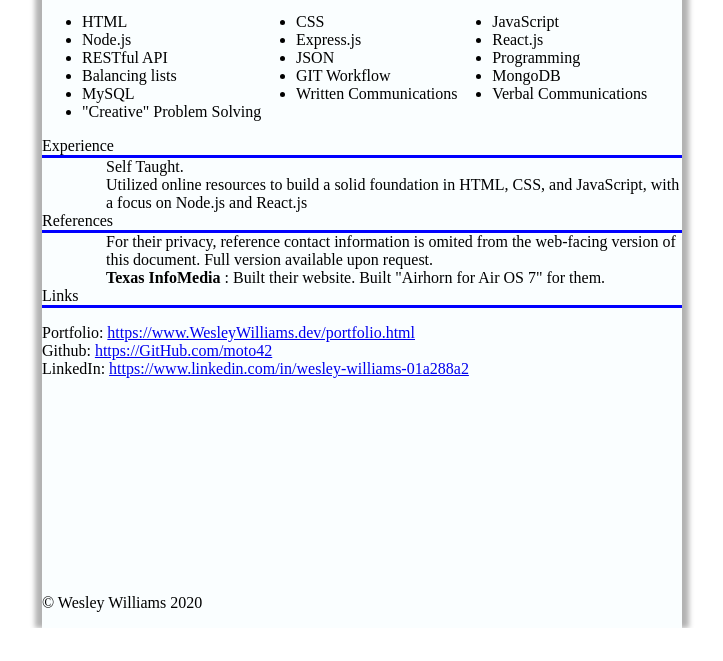
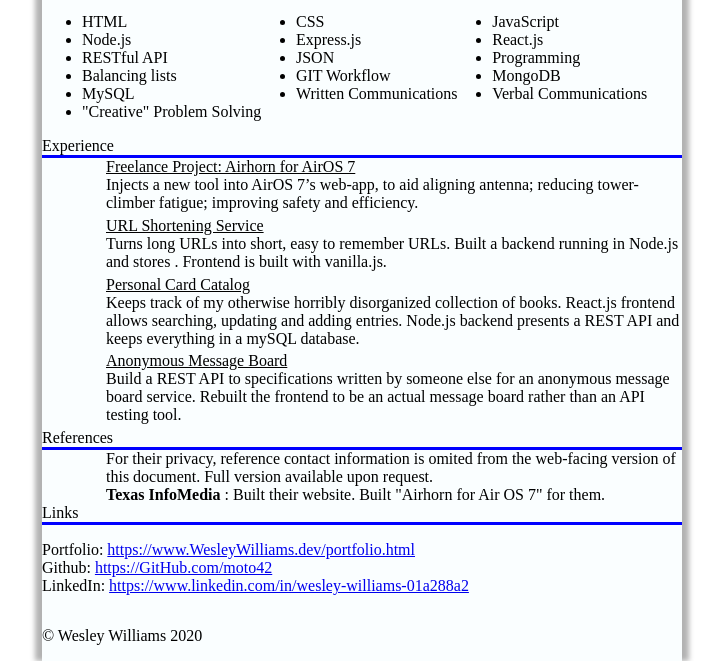
Before and after one commit to Moto42/Moto42.github.io, an Eleventy site: page _templates/resume.liquid in a window 1280 px wide. Shown: the part 172-833 px from the top of the page, without its empty margins (278-1001 px from the left). Before the commit the page ends 800 px from the top, so only its background shows below. Built offline with nearby package versions, Linux system fonts and the light colour scheme; Eleventy itself is replaced by a stand-in of ours; files that its build step writes are made by us from their sources; a web font is replaced by a local one.

Commit message:
Put projects into experience

```diff
--- a/_templates/resume.liquid
+++ b/_templates/resume.liquid
@@ -51,9 +51,36 @@ you_are_here: "resume"
         <div class="resume__section">
             <div class="resume__section__title">Experience</div>
             <div class="resume__section__blurb">
-                Self Taught. <br>
-                Utilized online resources to build a solid foundation in HTML, CSS,
-                and JavaScript, with a focus on Node.js and React.js
+                <div class="resume__experience">
+                    <div class="resume__experience__title">Freelance Project: Airhorn for AirOS 7 </div>
+                    <div class="resume__experience__blurb">
+                        Injects a new tool into AirOS 7’s web-app, to aid aligning antenna;
+                        reducing tower-climber fatigue; improving safety and efficiency.
+                    </div>
+                </div>
+                <div class="resume__experience">
+                    <div class="resume__experience__title">URL Shortening Service </div>
+                    <div class="resume__experience__blurb">
+                        Turns long URLs into short, easy to remember URLs. Built a backend
+                        running in Node.js and stores . Frontend is built with vanilla.js.
+                    </div>
+                </div>
+                <div class="resume__experience">
+                    <div class="resume__experience__title">Personal Card Catalog </div>
+                    <div class="resume__experience__blurb">
+                        Keeps track of my otherwise horribly disorganized collection of books.
+                        React.js frontend allows searching, updating and adding entries. Node.js
+                        backend presents a REST API and keeps everything in a mySQL database.
+                    </div>
+                </div>
+                <div class="resume__experience">
+                    <div class="resume__experience__title">Anonymous Message Board </div>
+                    <div class="resume__experience__blurb">
+                        Build a REST API to specifications written by someone else for an anonymous
+                        message board service. Rebuilt the frontend to be an actual message board rather
+                        than an API testing tool.
+                    </div>
+                </div>
             </div>
         </div>
         <div class="resume__section">
--- a/docs/css/resume.css
+++ b/docs/css/resume.css
@@ -55,3 +55,9 @@
     grid-area: content;
     margin-left: .5ch;
 }
+.resume__experience {
+    margin-bottom: .3rem;
+}
+.resume__experience__title {
+    text-decoration: underline;
+}
```
Also changed, not shown: docs/resume.html (+30 -3 lines).
